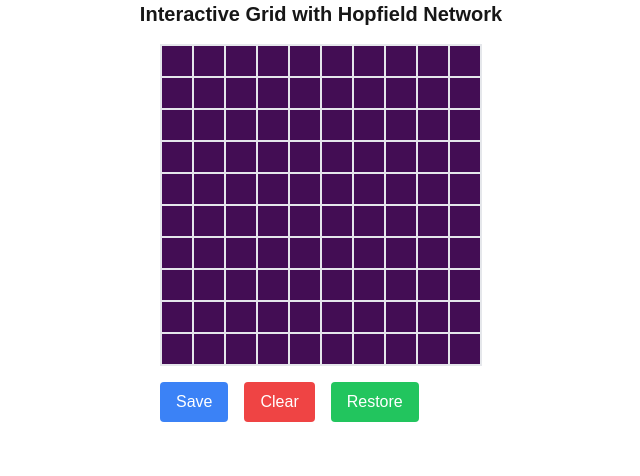
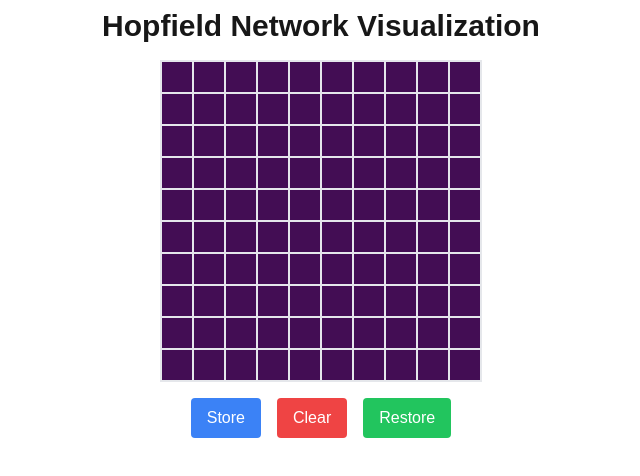
Before and after one commit to tommaso-caputi/hopfield-network-visualization, a Next.js app in the folder hopfield-network-visualization/: page / in a window 1280 px wide. Shown: the top 476 px of the page, without its empty margins (319-959 px from the left). Built offline with nearby package versions, Linux system fonts and the light colour scheme.

Commit message:
fix some css

```diff
--- a/hopfield-network-visualization/src/app/page.tsx
+++ b/hopfield-network-visualization/src/app/page.tsx
@@ -1,11 +1,11 @@
 "use client";
 
 import Grid from '@/components/Grid';
-import SavedGrids from '@/components/StoredGrids';
+import SavedPatterns from '@/components/StoredGrids';
 import React, { useState } from 'react';
 
 export default function Home() {
-  const [savedGrids, setSavedGrids] = useState<number[][]>([]); // Store multiple saved grids
+  const [savedPatterns, setsavedPatterns] = useState<number[][]>([]); // Store multiple saved grids
   const [weightMatrix, setWeightMatrix] = useState<number[][]>([]); // Weight matrix for the Hopfield network
 
   const gridSize = 10; // Grid size (10x10)
@@ -40,24 +40,28 @@ export default function Home() {
   };
 
   const handleSave = (flatGrid: number[]) => {
-    setSavedGrids((prevGrids) => [...prevGrids, flatGrid]); // Append the new grid
+    setsavedPatterns((prevGrids) => [...prevGrids, flatGrid]); // Append the new grid
     updateWeightMatrix(flatGrid); // Update the weight matrix
     console.log('Saved Grid:', flatGrid); // Log the saved grid
   };
 
   const clearMemory = () => {
-    setSavedGrids([]); // Clear all saved grids
+    setsavedPatterns([]); // Clear all saved grids
     setWeightMatrix([]); // Reset the weight matrix
     console.log('Memory Cleared');
   };
 
   return (
-    <div className="flex flex-col items-center">
-      <h1 className="text-xl mb-4 font-bold">Interactive Grid with Hopfield Network</h1>
-      <Grid gridSize={gridSize} onSave={handleSave} weightMatrix={weightMatrix} />
-      {savedGrids.length > 0 && (
+    <div className="p-2">
+      <div className="flex flex-col items-center">
+        <h1 className="text-3xl mb-4 font-bold">Hopfield Network Visualization</h1>
+        <Grid gridSize={gridSize} onSave={handleSave} weightMatrix={weightMatrix} />
+      </div>
+      {savedPatterns.length > 0 && (
         <>
-          <SavedGrids savedGrids={savedGrids} gridSize={gridSize} />
+          <div className="flex justify-start">
+            <SavedPatterns savedPatterns={savedPatterns} gridSize={gridSize} />
+          </div>
           <button
             onClick={clearMemory}
             className="mt-4 px-4 py-2 bg-red-500 text-white rounded hover:bg-red-600"
--- a/hopfield-network-visualization/src/components/Grid.tsx
+++ b/hopfield-network-visualization/src/components/Grid.tsx
@@ -98,12 +98,12 @@ const Grid: React.FC<GridProps> = ({ gridSize, onSave, weightMatrix }) => {
                     ))
                 )}
             </div>
-            <div className="flex space-x-4">
+            <div className="flex space-x-4 justify-center">
                 <button
                     onClick={saveGrid}
                     className="px-4 py-2 bg-blue-500 text-white rounded hover:bg-blue-600"
                 >
-                    Save
+                    Store
                 </button>
                 <button
                     onClick={clearGrid}
--- a/hopfield-network-visualization/src/components/StoredGrids.tsx
+++ b/hopfield-network-visualization/src/components/StoredGrids.tsx
@@ -1,18 +1,19 @@
 import React from 'react';
 
-interface SavedGridsProps {
-    savedGrids: number[][]; // Array of saved grids
+interface savedPatternsProps {
+    savedPatterns: number[][]; // Array of saved grids
     gridSize: number; // Size of each grid
 }
 
-const SavedGrids: React.FC<SavedGridsProps> = ({ savedGrids, gridSize }) => {
+const SavedPatterns: React.FC<savedPatternsProps> = ({ savedPatterns, gridSize }) => {
     return (
+        <div className="flex justify-start">
             <div className="mt-4">
-            <h2 className="text-lg font-medium mb-2">Saved Grids:</h2>
+                <h2 className="text-lg font-medium mb-2">Saved Patterns</h2>
                 <div className="flex flex-wrap gap-4">
-                {savedGrids.map((grid, index) => (
+                    {savedPatterns.map((grid, index) => (
                         <div key={index}>
-                        <p className="text-sm text-gray-600 mb-1">Grid {index + 1}:</p>
+                            {/* <p className="text-sm text-gray-600 text-center">Pattern {index + 1}</p> */}
                             <div
                                 className="grid"
                                 style={{
@@ -30,7 +31,8 @@ const SavedGrids: React.FC<SavedGridsProps> = ({ savedGrids, gridSize }) => {
                     ))}
                 </div>
             </div>
+        </div>
     );
 };
 
-export default SavedGrids;
+export default SavedPatterns;
```
Lines whose indentation alone changed are shown as unchanged.
